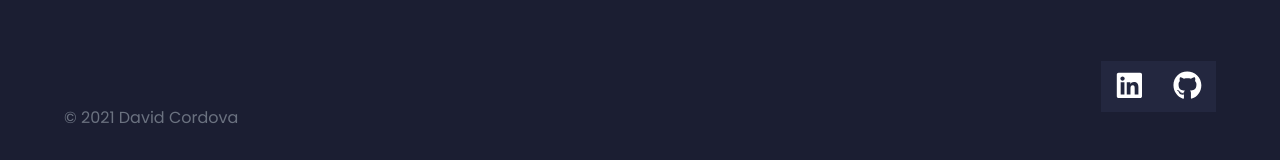
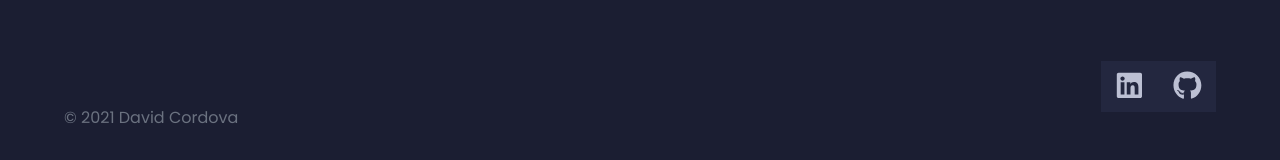
Before and after one commit to daveryde/daveryde.github.io, a React (Create React App) app: page /#/ in a window 1280 px wide. Shown: the part 3294-3454 px from the top of the page. Built offline with nearby package versions, Linux system fonts and the light colour scheme.

Commit message:
FIX: footer media links to profile

```diff
--- a/src/components/Footer.tsx
+++ b/src/components/Footer.tsx
@@ -7,10 +7,14 @@
         <Styled.FooterContainer>
             <Styled.IconRow>
                 <Styled.Button hoverTheme>
-                    <FaLinkedin />
+                    <a href="https://www.linkedin.com/in/david-cordova-146b09174/" rel="noreferrer" target="_blank">
+                        <FaLinkedin />
+                    </a>
                 </Styled.Button>
                 <Styled.Button hoverTheme>
-                    <FaGithub />
+                    <a href="https://github.com/daveryde" rel="noreferrer" target="_blank">
+                        <FaGithub />
+                    </a>
                 </Styled.Button>
             </Styled.IconRow>
 
```
